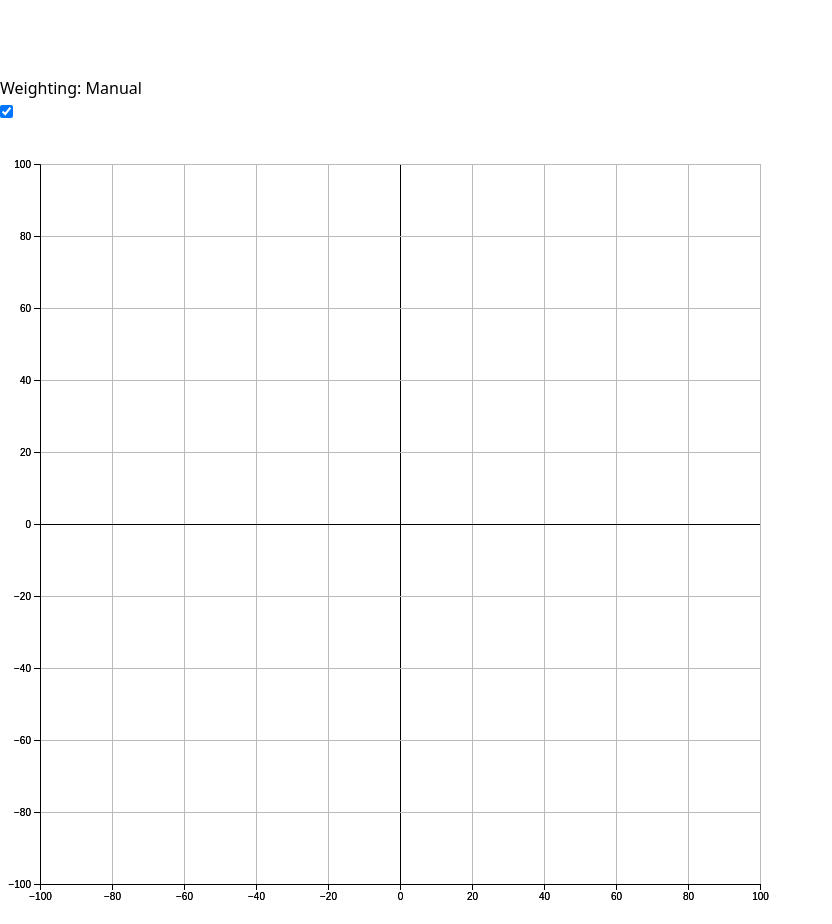
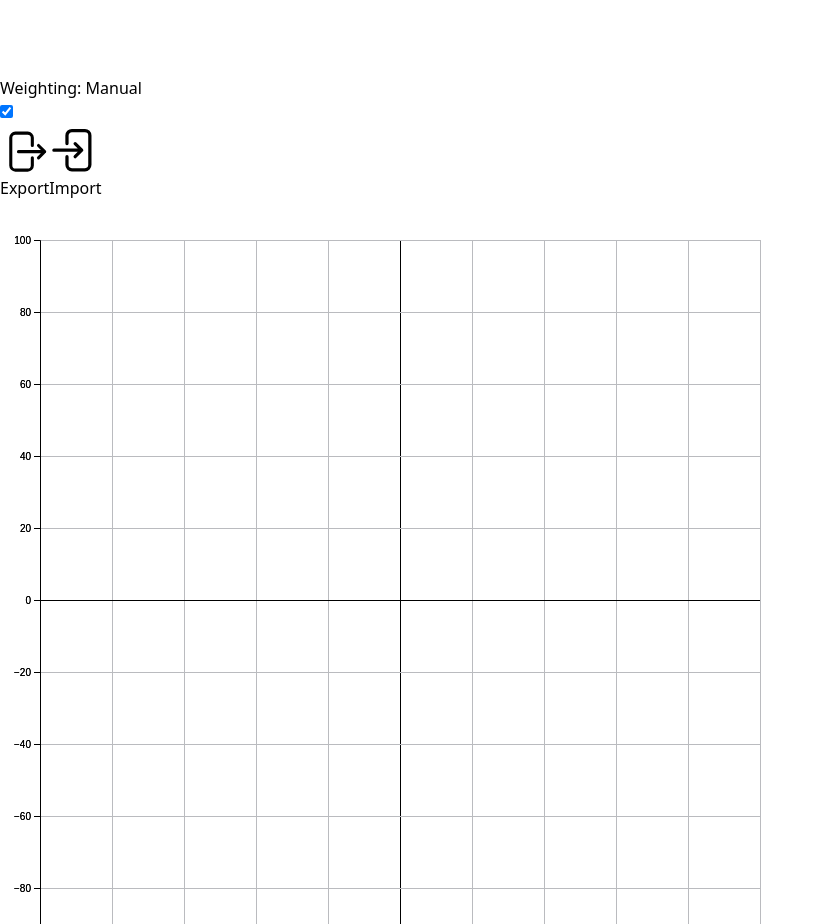
Before and after one commit to kopp-sebastian/logistica, a React (Vite) app: page / in a window 1280 px wide. Shown: the part 3860-4784 px from the top of the page, without its empty margins (0-832 px from the left). Built offline with nearby package versions, Linux system fonts and the light colour scheme.

Commit message:
implemented import/export feature (including buttons)

```diff
--- a/src/App.tsx
+++ b/src/App.tsx
@@ -1,4 +1,4 @@
-import React, { useState } from 'react';
+import React, { useState, useRef } from 'react';
 import Graph from './components/Graph';
 import MenuList from './components/MenuList';
 import Matrix from './components/Matrix';
@@ -8,19 +8,37 @@ import dijkstra from './algorithms/dijkstra';
 import ToggleSwitch from './components/ToggleSwitch';
 import DijkstraCalculation from './components/DijkstraCalculation';
 import AlgorithmInfoDialog from './components/AlgorithmInfoDialog';
+import Button from './components/Button';
+import { exportGraphToCSV } from './utils/exportGraphToCSV';
+import { importGraphFromCSV } from './utils/importGraphFromCSV';
+
 
 const App: React.FC = () => {
-  const { nodes, clearNodes } = useNodes();
-  const { edges, clearEdges } = useEdges();
+  const { nodes, clearNodes, setNodes } = useNodes();
+  const { edges, clearEdges, setEdges } = useEdges();
   const [selectedNode, setSelectedNode] = useState<number | null>(null);
   const [dijkstraResults, setDijkstraResults] = useState<any>(null);
   const [isManualWeightInput, setIsManualWeightInput] = useState(true);
   const [showDijkstraInfo, setShowDijkstraInfo] = useState(false);
+  const fileInputRef = useRef(null);
+
+  const handleFileChange = (event) => {
+    const file = event.target.files[0];
+    if (file) {
+      importGraphFromCSV(file, setNodes, setEdges);
+    }
+  };
 
   const handleLogisticaClick = () => {
     clearNodes();
     clearEdges();
   };
+
+  const handleImportButtonClick = () => {
+    clearNodes();
+    clearEdges();
+    fileInputRef.current.click();
+  }
 
   const handleDijkstraClick = () => {
     if (selectedNode != null) {
@@ -58,6 +76,35 @@ const App: React.FC = () => {
             onChange={(checked) => setIsManualWeightInput(checked)}
           />
         </div>
+        <div className="flex justify-around items-center mb-4">
+          <Button
+            buttonText="Export"
+            onClick={() => exportGraphToCSV(nodes, edges)}
+            className="bg-blue-500 hover:bg-blue-700 text-white font-bold py-2 px-4 rounded focus:outline-none focus:shadow-outline flex items-center justify-center"
+            icon={
+              <svg xmlns="http://www.w3.org/2000/svg" fill="none" viewBox="0 0 24 24" strokeWidth={1.5} stroke="currentColor" className="w-6 h-6 mr-2">
+                <path strokeLinecap="round" strokeLinejoin="round" d="M15.75 9V5.25A2.25 2.25 0 0 0 13.5 3h-6a2.25 2.25 0 0 0-2.25 2.25v13.5A2.25 2.25 0 0 0 7.5 21h6a2.25 2.25 0 0 0 2.25-2.25V15m3 0 3-3m0 0-3-3m3 3H9" />
+              </svg>
+            }
+          />
+          <input
+            type="file"
+            ref={fileInputRef}
+            style={{ display: 'none' }}
+            onChange={handleFileChange}
+          />
+          <Button
+            buttonText="Import"
+            onClick={() => fileInputRef.current.click()}
+            className="bg-green-500 hover:bg-green-700 text-white font-bold py-2 px-4 rounded focus:outline-none focus:shadow-outline flex items-center justify-center"
+            icon={
+              <svg xmlns="http://www.w3.org/2000/svg" fill="none" viewBox="0 0 24 24" strokeWidth={1.5} stroke="currentColor" className="w-6 h-6 mr-2">
+                <path strokeLinecap="round" strokeLinejoin="round" d="M8.25 9V5.25A2.25 2.25 0 0 1 10.5 3h6a2.25 2.25 0 0 1 2.25 2.25v13.5A2.25 2.25 0 0 1 16.5 21h-6a2.25 2.25 0 0 1-2.25-2.25V15M12 9l3 3m0 0-3 3m3-3H2.25" />
+              </svg>
+            }
+          />
+        </div>
+
       </div>
       <div className="flex flex-col flex-grow p-6 space-y-4">
         <div className="flex flex-row h-full">
--- /dev/null
+++ b/src/components/Button.tsx
@@ -0,0 +1,19 @@
+import React from 'react';
+
+interface ButtonProps {
+  buttonText: string;
+  onClick: () => void;
+  className?: string;
+  icon?: JSX.Element; // Adding an optional icon prop
+}
+
+const Button: React.FC<ButtonProps> = ({ buttonText, onClick, className, icon }) => {
+  return (
+    <button onClick={onClick} className={className}>
+      {icon && <span className="icon-container">{icon}</span>} {/* Display the icon if provided */}
+      {buttonText}
+    </button>
+  );
+};
+
+export default Button;
--- /dev/null
+++ b/src/utils/exportGraphToCSV.ts
@@ -0,0 +1,26 @@
+import { Node } from '../providers/NodesContext';
+import { Edge } from '../providers/EdgesContext';
+
+const convertToCSV = (nodes: Node[], edges: Edge[]): string => {
+    let csvContent = "data:text/csv;charset=utf-8,";
+    csvContent += "NodeID,X,Y\n"; // Header for nodes
+    nodes.forEach(node => {
+        csvContent += `${node.id},${node.x},${node.y}\n`;
+    });
+    csvContent += "\nEdgeID,FromNodeID,ToNodeID,Weight\n"; // Header for edges
+    edges.forEach(edge => {
+        csvContent += `${edge.id},${edge.from},${edge.to},${edge.weight}\n`;
+    });
+    return csvContent;
+};
+
+export const exportGraphToCSV = (nodes: Node[], edges: Edge[]) => {
+    const csvContent = convertToCSV(nodes, edges);
+    const encodedUri = encodeURI(csvContent);
+    const link = document.createElement("a");
+    link.setAttribute("href", encodedUri);
+    link.setAttribute("download", "graph.csv");
+    document.body.appendChild(link);
+    link.click();
+    document.body.removeChild(link);
+};
--- /dev/null
+++ b/src/utils/importGraphFromCSV.ts
@@ -0,0 +1,50 @@
+import { Node, useNodes } from '../providers/NodesContext';
+import { Edge, useEdges } from '../providers/EdgesContext';
+
+const parseCSV = (csvString: string): { nodes: Node[], edges: Edge[] } => {
+    const lines = csvString.split('\n');
+    let nodes: Node[] = [];
+    let edges: Edge[] = [];
+
+    let mode = 'nodes'; // Start with nodes
+    for (let line of lines) {
+        if (line.trim() === '') {
+            mode = 'edges'; // Switch to edges
+            continue;
+        }
+
+        const parts = line.split(',');
+        if (mode === 'nodes' && parts.length === 3) {
+            const id = parseInt(parts[0]);
+            const x = parseFloat(parts[1]);
+            const y = parseFloat(parts[2]);
+            if (!isNaN(id) && !isNaN(x) && !isNaN(y)) {
+                nodes.push({ id, x, y });
+            }
+        } else if (mode === 'edges' && parts.length === 4) {
+            const id = parseInt(parts[0]);
+            const from = parseInt(parts[1]);
+            const to = parseInt(parts[2]);
+            const weight = parseFloat(parts[3]);
+            if (!isNaN(id) && !isNaN(from) && !isNaN(to) && !isNaN(weight)) {
+                edges.push({ id, from, to, weight });
+            }
+        }
+    }
+
+    return { nodes, edges };
+};
+
+export const importGraphFromCSV = (file: File, setNodes: (nodes: Node[]) => void, setEdges: (edges: Edge[]) => void) => {
+
+    const reader = new FileReader();
+    reader.onload = (event) => {
+        const text = event.target?.result;
+        if (typeof text === 'string') {
+            const { nodes, edges } = parseCSV(text);
+            setNodes(nodes);
+            setEdges(edges);
+        }
+    };
+    reader.readAsText(file);
+};
```
